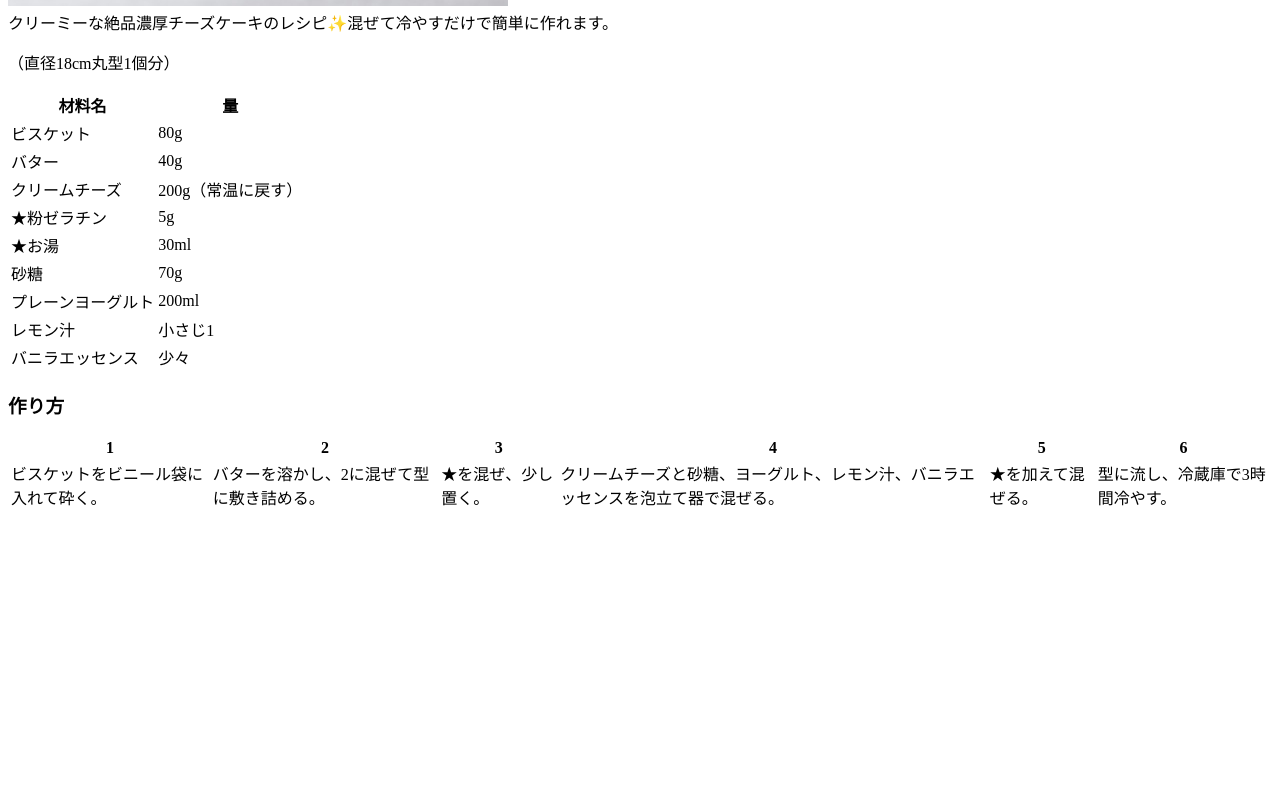
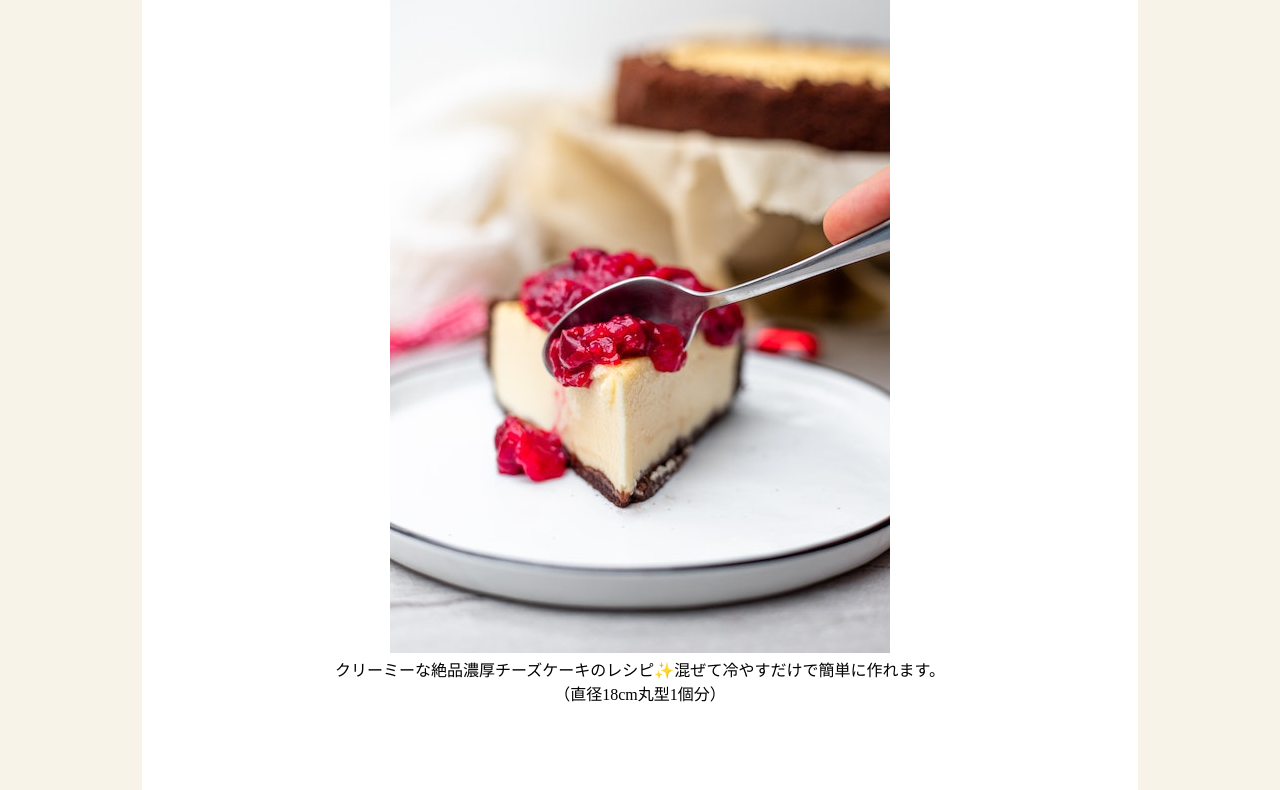
Before and after one commit to noirandmoca/cakerecipe, a plain HTML site: page index.html in a window 1280 px wide. Shown: the part 750-1540 px from the top of the page. Before the commit the page ends 1270 px from the top, so only its background shows below. Drawn offline with Linux system fonts and the light colour scheme; files that its build step writes are made by us from their sources; files whose address does not match are found by name.

Commit message:
2/2 修正

```diff
--- a/style.css
+++ b/style.css
@@ -1 +1,77 @@
-<
+@charset "utf-8";
+
+* {
+  padding: 0;
+  margin: 0;
+}
+
+.haikei {
+  background-color: #f7f3e8;
+}
+
+.main {
+background-color: #fff;
+margin: 50% auto;
+padding: 50px;
+width: 70%;
+text-align: center;
+border-radius: 3px;
+}
+
+img {
+  text-align: center;
+}
+
+.recipe-description {
+  margin-bottom: 0; /* 下の余白をなくす */
+  padding-bottom: 0; /* パディングも削除 */
+}
+
+h1 {
+  text-align: center;
+  color: #7d940a;
+}
+
+.zairyou {
+  margin-top: 0;
+  margin: 50% auto;
+  width: 70%;
+  border: 0.5px solid #e8e8e8;
+  border-spacing: 0;
+  text-align: left;
+}
+
+.zairyou-title {
+  color: #E0D7C1;
+  font-weight: 900;
+  text-align: center;
+}
+
+th {
+  border: 0.5px solid #e8e8e8;
+  padding: 10px;
+  color: #E0D7C1;
+  font-weight: 900;
+}
+
+td {
+  order: 0.5px solid #e8e8e8;
+  padding: 10px;
+}
+
+h3 {
+  color: #E0D7C1;
+}
+
+.th koutei-banngo {
+  width: 15%;
+  color: #E0D7C1;
+}
+
+.tukurikata {
+  width: 95%;
+  margin: 50px auto;
+  border: 0.5px solid #e8e8e8;
+  border-spacing: 0;
+  text-align: left;
+}
```
